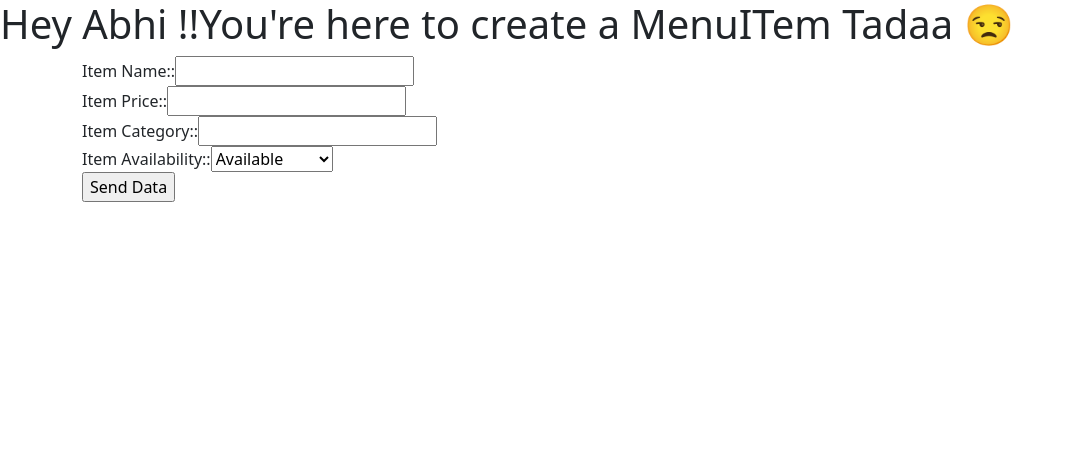
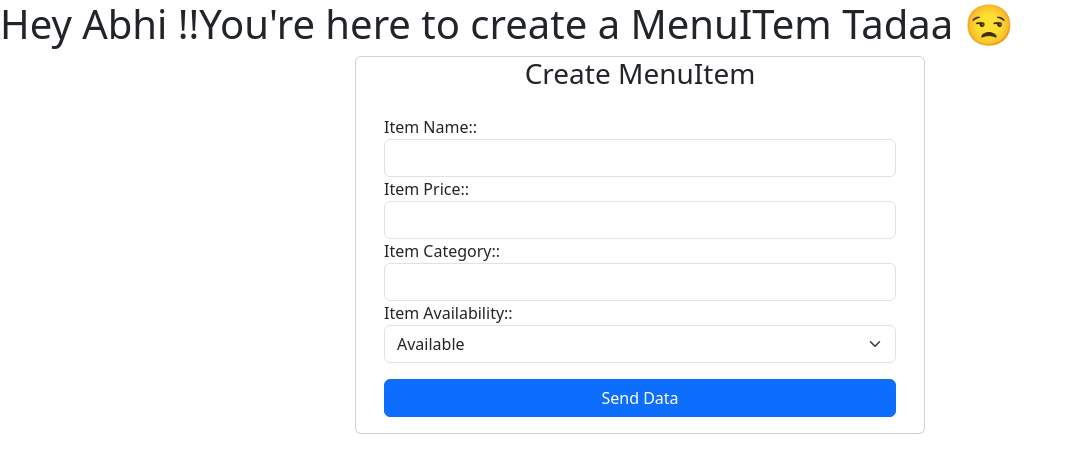
Before and after one commit to 0-s-AND-1-s/OrderManagement-UI, a React (Vite) app: page / in a window 1280 px wide. Both pictures are taken after a click on the button "Add". Shown: the top 472 px of the page, without its empty margins (0-1071 px from the left). Built offline with nearby package versions, Linux system fonts and the light colour scheme; no server answers.

Commit message:
Add update menu item form with prepopulated data and PATCH API integration

```diff
--- a/src/App.jsx
+++ b/src/App.jsx
@@ -2,6 +2,7 @@ import "./App.css";
 import { BrowserRouter, Route, Routes } from "react-router-dom";
 import MenuItemsDisplay from "./components/MenuItemsDisplay";
 import CreateItemComponent from "./components/CreateItemComponent";
+import PartialUpdateComponent from "./components/PartialUpdateComponent";
 function App() {
   return (
     <>
@@ -9,6 +10,10 @@ function App() {
         <Routes>
           <Route path="/" element={<MenuItemsDisplay />} />
           <Route path="/createItem" element={<CreateItemComponent />} />
+          <Route
+            path="/updateItem/:itemId"
+            element={<PartialUpdateComponent />}
+          />
         </Routes>
       </BrowserRouter>
     </>
--- a/src/components/CreateItemComponent.jsx
+++ b/src/components/CreateItemComponent.jsx
@@ -23,10 +23,21 @@ function CreateItemComponent() {
     <>
       <h1>Hey Abhi !!You're here to create a MenuITem Tadaa 😒</h1>
       <div className="container">
+        <div className="row">
+          <div className="card col-md-6 offset-md-3 offset-md-3">
+            <h3 className="text-center">Create MenuItem</h3>
+            <div className="card-body">
               <form onSubmit={postMenuItem}>
+                <div className="form-group">
                   <label htmlFor="itmName">Item Name:: </label>
-          <input type="text" id="itmName" name="itemName" />
-          <br />
+                  <input
+                    type="text"
+                    id="itmName"
+                    name="itemName"
+                    className="form-control"
+                  />
+                </div>
+                <div className="form-group">
                   <label htmlFor="itmPrice">Item Price:: </label>
                   <input
                     type="number"
@@ -34,19 +45,40 @@ function CreateItemComponent() {
                     min={0}
                     id="itmPrice"
                     name="itemPrice"
+                    className="form-control"
                   />
-          <br />
+                </div>
+                <div className="form-group">
                   <label htmlFor="itmCty">Item Category:: </label>
-          <input type="text" id="itmCty" name="itemCategory" />
-          <br />
+                  <input
+                    type="text"
+                    id="itmCty"
+                    name="itemCategory"
+                    className="form-control"
+                  />
+                </div>
+                <div className="form-group">
                   <label htmlFor="itemAvailable">Item Availability::</label>
-          <select name="itemAvailability" id="itemAvailable">
+                  <select
+                    name="itemAvailability"
+                    id="itemAvailable"
+                    className="form-select"
+                  >
                     <option value="true">Available</option>
                     <option value="false">Not Available</option>
                   </select>
-          <br />
-          <input type="submit" name="itemObject" value="Send Data" />
+                </div>
+                <div className="form-group">
+                  <input
+                    type="submit"
+                    value="Send Data"
+                    className="btn btn-primary mt-3 w-100"
+                  />
+                </div>
               </form>
+            </div>
+          </div>
+        </div>
       </div>
     </>
   );
--- a/src/components/MenuItemsDisplay.jsx
+++ b/src/components/MenuItemsDisplay.jsx
@@ -14,6 +14,10 @@ function MenuItemsDisplay() {
     const response = await deleteItem(itemId);
     console.log("Deleted Status", response.data);
     setMenuItems(menuItems.filter((item) => item.itemId !== itemId));
+  }
+
+  function updateMenuItem(id) {
+    navigate(`/updateItem/${id}`);
   }
 
   function addMenuItem() {
@@ -43,7 +47,12 @@ function MenuItemsDisplay() {
                     <td>{item.itemCategory}</td>
                     {/* <td>{item.itemAvailability}</td> */}
                     <td>
-                      <button className="btn btn-primary">Update</button>
+                      <button
+                        className="btn btn-primary"
+                        onClick={() => updateMenuItem(item.itemId)}
+                      >
+                        Update
+                      </button>
                     </td>
                     <td>
                       <button
--- /dev/null
+++ b/src/components/PartialUpdateComponent.jsx
@@ -0,0 +1,114 @@
+import { useEffect, useState } from "react";
+import { useNavigate, useParams } from "react-router-dom";
+import { getItemById, partialUpdate } from "../services/MenuManagementService";
+
+function PartialUpdateComponent() {
+  const { itemId } = useParams();
+  const [menuObj, setMenuObj] = useState({});
+  const navigate = useNavigate();
+  useEffect(() => {
+    // Get Menu Id here and
+    getItemById(itemId).then((response) => {
+      console.log("MenuItem By ID", response.data);
+      setMenuObj(response.data);
+    });
+  }, [itemId]);
+
+  const updateItem = async (event) => {
+    event.preventDefault();
+    console.log(
+      "Your Updated Obj before sending a request to backend",
+      menuObj,
+    );
+    const response = await partialUpdate(menuObj, itemId);
+    console.log("Item Updation status", response.data);
+    navigate("/");
+  };
+
+  const itemNameHandler = (event) => {
+    setMenuObj({ ...menuObj, itemName: event.target.value });
+  };
+
+  const itemPriceHandler = (event) => {
+    setMenuObj({ ...menuObj, itemPrice: event.target.value });
+  };
+
+  const itemCategoryHandler = (event) => {
+    setMenuObj({ ...menuObj, itemCategory: event.target.value });
+  };
+
+  //     const itemAvailabilityHandler = (event) => {
+  //     setMenuObj(...menuObj, `itemAvailability:${event.target.value}`);
+  //   };
+  return (
+    <>
+      <h1>Hey Abhi !!You're here to Update a MenuItem Tadaa 😒</h1>
+      <div className="container">
+        <div className="row">
+          <div className="card col-md-6 offset-md-3">
+            <h3 className="text-center">Update MenuItem</h3>
+            <div className="card-body">
+              <form onSubmit={updateItem}>
+                <div className="form-group mb-3">
+                  <label htmlFor="itmName">Item Name:: </label>
+                  <input
+                    type="text"
+                    id="itmName"
+                    name="itemName"
+                    onChange={itemNameHandler}
+                    value={menuObj.itemName ?? ""}
+                    className="form-control"
+                  />
+                </div>
+                <div className="form-group mb-3">
+                  <label htmlFor="itmPrice">Item Price:: </label>
+                  <input
+                    type="number"
+                    step={0.01}
+                    min={0}
+                    id="itmPrice"
+                    name="itemPrice"
+                    onChange={itemPriceHandler}
+                    value={menuObj.itemPrice ?? 0}
+                    className="form-control"
+                  />
+                </div>
+                <div className="form-group mb-3">
+                  <label htmlFor="itmCty">Item Category:: </label>
+                  <input
+                    type="text"
+                    id="itmCty"
+                    name="itemCategory"
+                    onChange={itemCategoryHandler}
+                    value={menuObj.itemCategory ?? ""}
+                    className="form-control"
+                  />
+                </div>
+                <div className="form-group mb-3">
+                  <label htmlFor="itemAvailable">Item Availability::</label>
+                  <select
+                    name="itemAvailability"
+                    id="itemAvailable"
+                    className="form-select"
+                  >
+                    <option value="true">Available</option>
+                    <option value="false">Not Available</option>
+                  </select>
+                </div>
+                <div className="form-group mb-3">
+                  <input
+                    type="submit"
+                    value="Update"
+                    className="btn btn-primary mt-3 w-100"
+                  />
+                </div>
+              </form>
+            </div>
+          </div>
+        </div>
+      </div>
+    </>
+  );
+}
+
+export default PartialUpdateComponent;
--- a/src/services/MenuManagementService.jsx
+++ b/src/services/MenuManagementService.jsx
@@ -16,3 +16,12 @@ export const deleteItem = (itemId) =>
 
 export const createItem = (item) =>
   axios.post(baseURL + `/createItem`, item, headerConfig);
+
+export const partialUpdate = (item, id) => {
+  console.log(typeof id);
+  console.log(baseURL + `/updateItem/${id}`);
+  return axios.patch(baseURL + `/updateItem/${id}`, item, headerConfig);
+};
+
+export const getItemById = (id) =>
+  axios.get(baseURL + `/getItem/${id}`, headerConfig);
```
Lines whose indentation alone changed are shown as unchanged.
